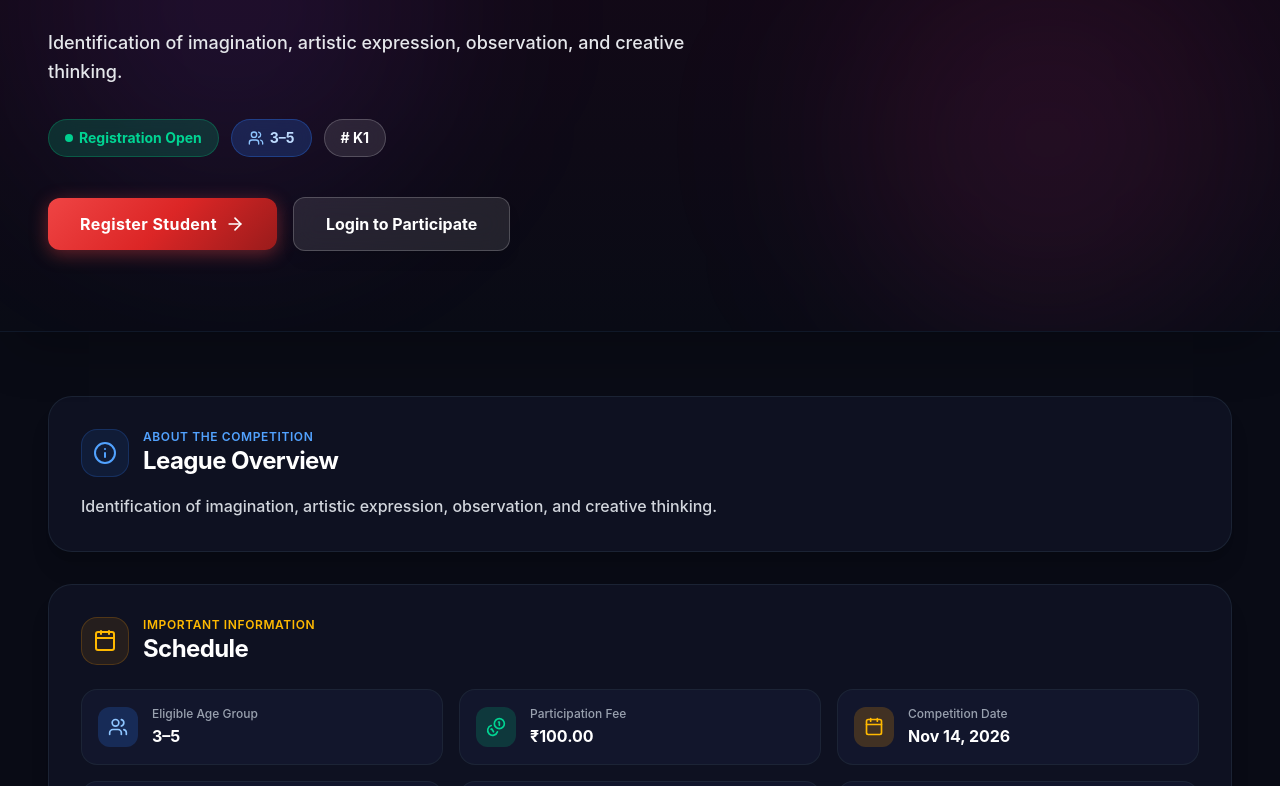
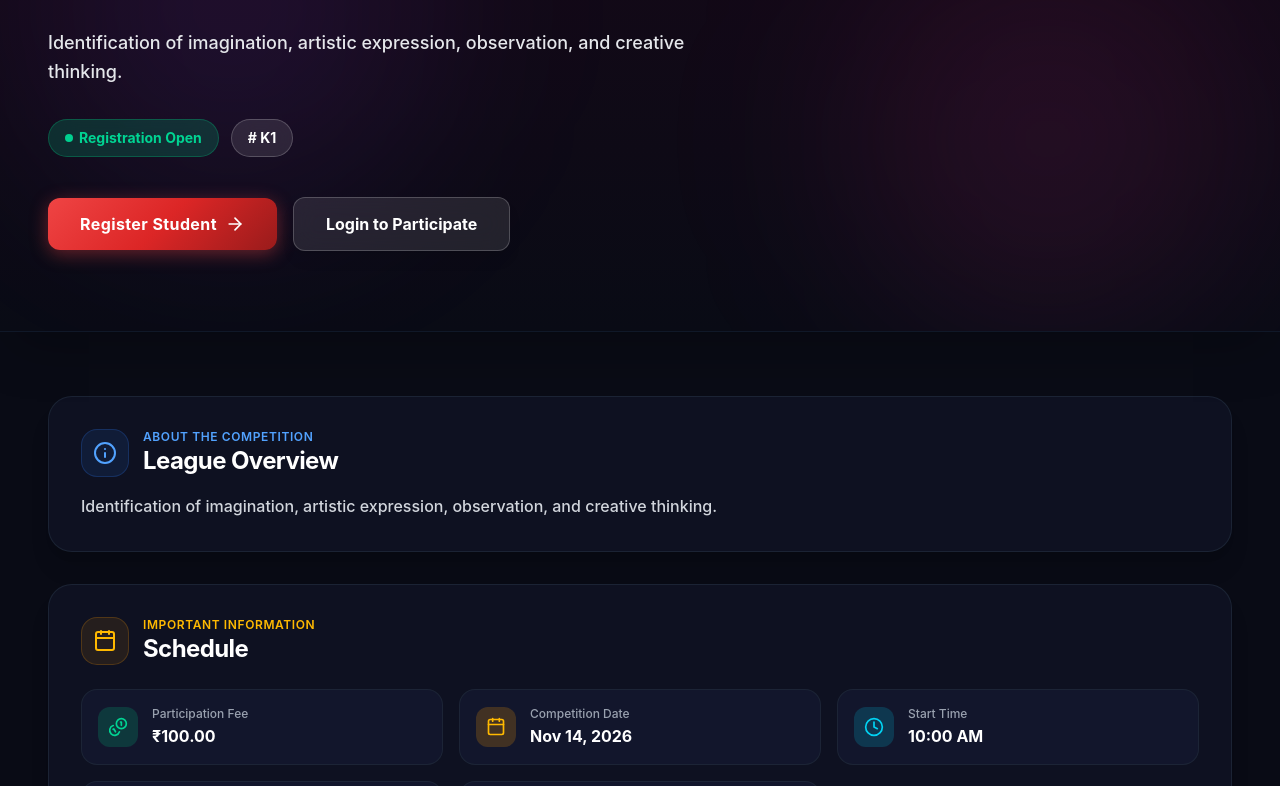
Before and after one commit to Fulchand89/champ, a React (Vite) app in the folder admin/: page /excellence-league in a window 1280 px wide. Shown: the part 354-1140 px from the top of the page. Built offline with nearby package versions, Linux system fonts and the light colour scheme; no server answers.

Commit message:
remove age group in excellence league

```diff
--- a/admin/src/pages/know-champ/ExcellenceLeague.jsx
+++ b/admin/src/pages/know-champ/ExcellenceLeague.jsx
@@ -381,11 +381,6 @@ const ExcellenceLeague = () => {
                 Registration Open
               </span>
 
-              <span className="inline-flex items-center gap-1.5 px-4 py-2 rounded-full text-xs sm:text-sm font-bold bg-blue-500/20 text-blue-200 border border-blue-500/30 backdrop-blur-md">
-                <Users className="w-4 h-4 text-blue-300" />
-                {(activeCategory.ageGroup || '').replace(/\s*Years?/gi, '').trim()}
-              </span>
-
               <span className="inline-flex items-center gap-1.5 px-4 py-2 rounded-full text-xs sm:text-sm font-bold bg-white/10 text-white border border-white/20 backdrop-blur-md">
                 # {activeCategory.code}
               </span>
@@ -455,16 +450,6 @@ const ExcellenceLeague = () => {
                 </div>
 
                 <div className="grid grid-cols-1 sm:grid-cols-2 lg:grid-cols-3 gap-4">
-                  <div className="bg-[#12162c] border border-gray-800/80 p-4 rounded-2xl flex items-center gap-3.5">
-                    <div className="w-10 h-10 rounded-xl bg-blue-500/20 text-blue-300 flex items-center justify-center shrink-0">
-                      <Users className="w-5 h-5" />
-                    </div>
-                    <div>
-                      <small className="block text-gray-400 text-xs font-medium mb-0.5">Eligible Age Group</small>
-                      <strong className="text-white text-sm sm:text-base font-bold">{fullDetails.scheduleInfo.ageGroup}</strong>
-                    </div>
-                  </div>
-
                   <div className="bg-[#12162c] border border-gray-800/80 p-4 rounded-2xl flex items-center gap-3.5">
                     <div className="w-10 h-10 rounded-xl bg-emerald-500/20 text-emerald-400 flex items-center justify-center shrink-0">
                       <Coins className="w-5 h-5" />
```
